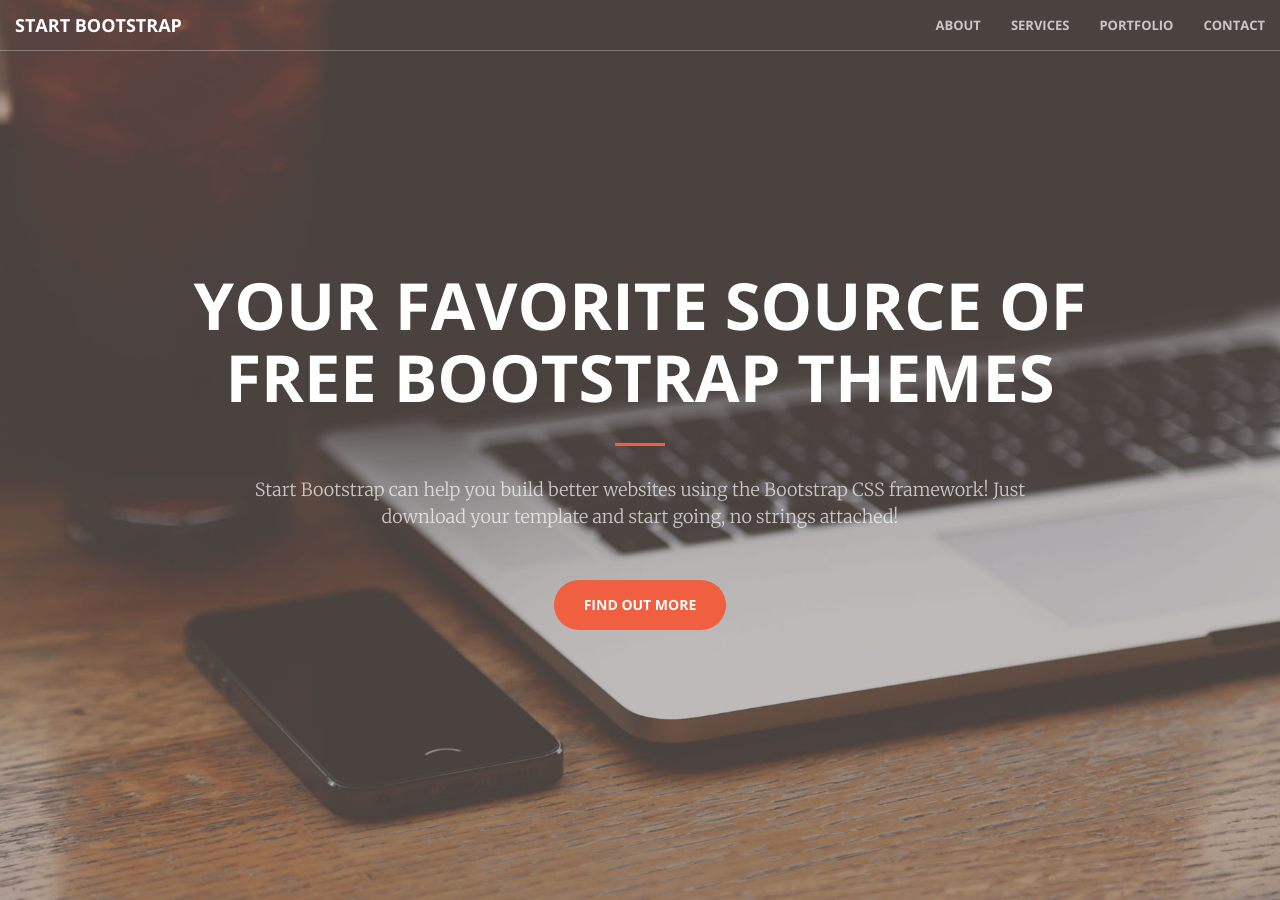
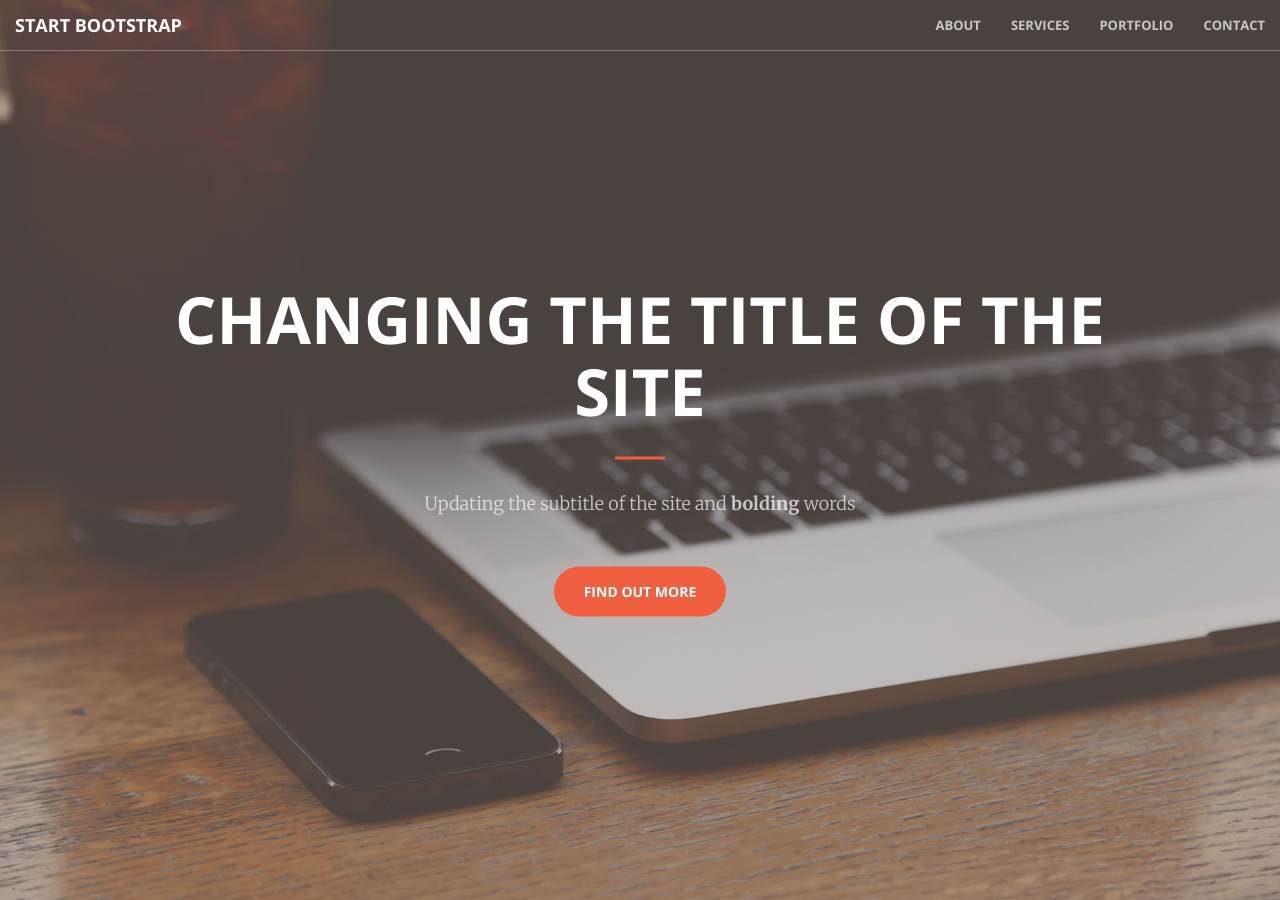
Before and after one commit to johnbotica/cloudcannon-test, a Jekyll site: the page built from index.html, in a window 1280 px wide and 900 px high. Built offline with Jekyll 4.4.1, drawn with Linux system fonts in a browser that asks for light colours.

Commit message:
Updated '/index.html' via CloudCannon

```diff
--- a/index.html
+++ b/index.html
@@ -5,9 +5,9 @@
     <header>
         <div class="header-content">
             <div class="header-content-inner">
-                <h1 class="editable">Your Favorite Source of Free Bootstrap Themes</h1>
-                <hr>
-                <p class="editable">Start Bootstrap can help you build better websites using the Bootstrap CSS framework! Just download your template and start going, no strings attached!</p>
+                <h1 class="editable">Changing The Title of the Site</h1>
+                <hr />
+                <p class="editable">Updating the subtitle of the site and <strong>bolding</strong> words</p>
                 <a href="#about" class="btn btn-primary btn-xl page-scroll">Find Out More</a>
             </div>
         </div>
@@ -18,7 +18,7 @@
             <div class="row">
                 <div class="col-lg-8 col-lg-offset-2 text-center">
                     <h2 class="section-heading">We've got what you need!</h2>
-                    <hr class="light">
+                    <hr class="light" />
                     <p class="text-faded">Start Bootstrap has everything you need to get your new website up and running in no time! All of the templates and themes on Start Bootstrap are open source, free to download, and easy to use. No strings attached!</p>
                     <a href="#" class="btn btn-default btn-xl">Get Started!</a>
                 </div>
@@ -31,7 +31,7 @@
             <div class="row">
                 <div class="col-lg-12 text-center">
                     <h2 class="section-heading">At Your Service</h2>
-                    <hr class="primary">
+                    <hr class="primary" />
                 </div>
             </div>
         </div>
@@ -74,7 +74,7 @@
             <div class="row no-gutter">
                 <div class="col-lg-4 col-sm-6">
                     <a href="#" class="portfolio-box">
-                        <img src="/img/portfolio/1.jpg" class="img-responsive" alt="">
+                        <img src="/img/portfolio/1.jpg" class="img-responsive" alt="" />
                         <div class="portfolio-box-caption">
                             <div class="portfolio-box-caption-content">
                                 <div class="project-category text-faded">
@@ -89,7 +89,7 @@
                 </div>
                 <div class="col-lg-4 col-sm-6">
                     <a href="#" class="portfolio-box">
-                        <img src="/img/portfolio/2.jpg" class="img-responsive" alt="">
+                        <img src="/img/portfolio/2.jpg" class="img-responsive" alt="" />
                         <div class="portfolio-box-caption">
                             <div class="portfolio-box-caption-content">
                                 <div class="project-category text-faded">
@@ -104,7 +104,7 @@
                 </div>
                 <div class="col-lg-4 col-sm-6">
                     <a href="#" class="portfolio-box">
-                        <img src="/img/portfolio/3.jpg" class="img-responsive" alt="">
+                        <img src="/img/portfolio/3.jpg" class="img-responsive" alt="" />
                         <div class="portfolio-box-caption">
                             <div class="portfolio-box-caption-content">
                                 <div class="project-category text-faded">
@@ -119,7 +119,7 @@
                 </div>
                 <div class="col-lg-4 col-sm-6">
                     <a href="#" class="portfolio-box">
-                        <img src="/img/portfolio/4.jpg" class="img-responsive" alt="">
+                        <img src="/img/portfolio/4.jpg" class="img-responsive" alt="" />
                         <div class="portfolio-box-caption">
                             <div class="portfolio-box-caption-content">
                                 <div class="project-category text-faded">
@@ -134,7 +134,7 @@
                 </div>
                 <div class="col-lg-4 col-sm-6">
                     <a href="#" class="portfolio-box">
-                        <img src="/img/portfolio/5.jpg" class="img-responsive" alt="">
+                        <img src="/img/portfolio/5.jpg" class="img-responsive" alt="" />
                         <div class="portfolio-box-caption">
                             <div class="portfolio-box-caption-content">
                                 <div class="project-category text-faded">
@@ -149,7 +149,7 @@
                 </div>
                 <div class="col-lg-4 col-sm-6">
                     <a href="#" class="portfolio-box">
-                        <img src="/img/portfolio/6.jpg" class="img-responsive" alt="">
+                        <img src="/img/portfolio/6.jpg" class="img-responsive" alt="" />
                         <div class="portfolio-box-caption">
                             <div class="portfolio-box-caption-content">
                                 <div class="project-category text-faded">
@@ -180,7 +180,7 @@
             <div class="row">
                 <div class="col-lg-8 col-lg-offset-2 text-center">
                     <h2 class="section-heading">Let's Get In Touch!</h2>
-                    <hr class="primary">
+                    <hr class="primary" />
                     <p>Ready to start your next project with us? That's great! Give us a call or send us an email and we will get back to you as soon as possible!</p>
                 </div>
                 <div class="col-lg-4 col-lg-offset-2 text-center">
```
